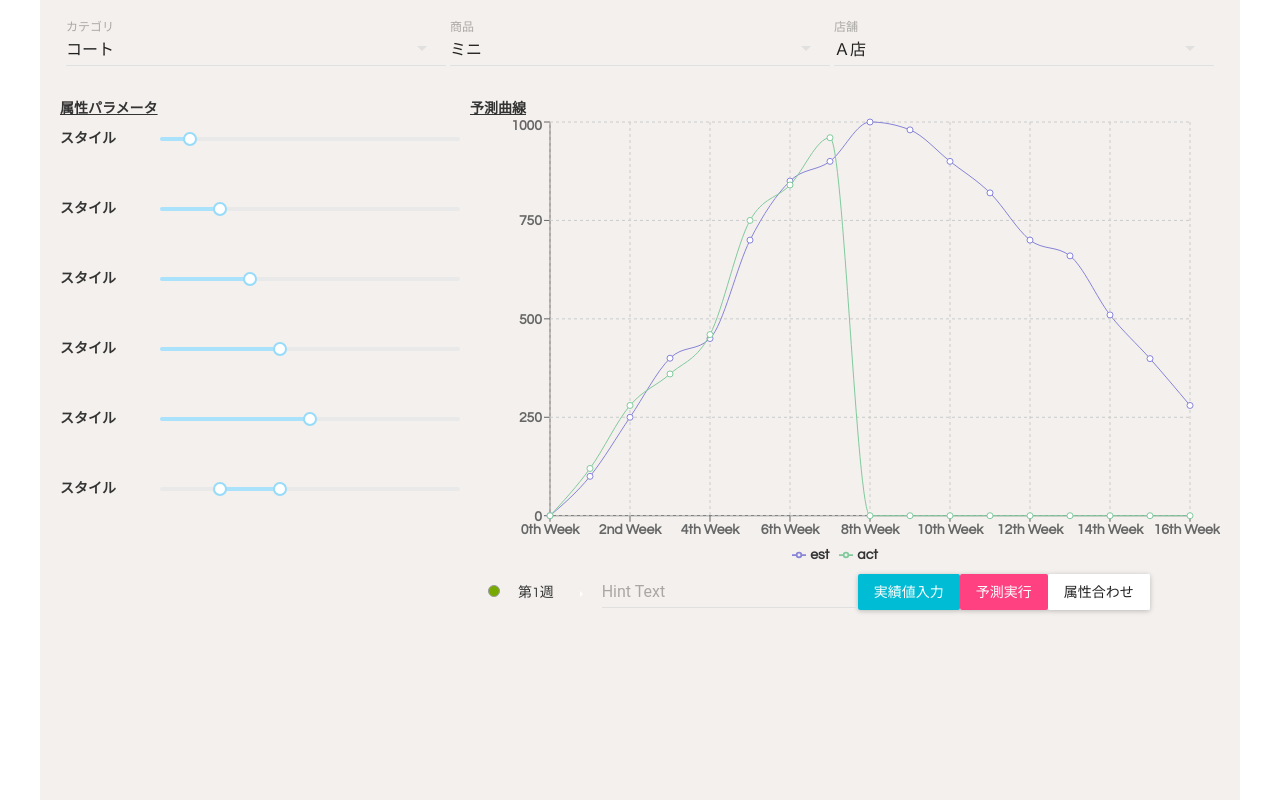
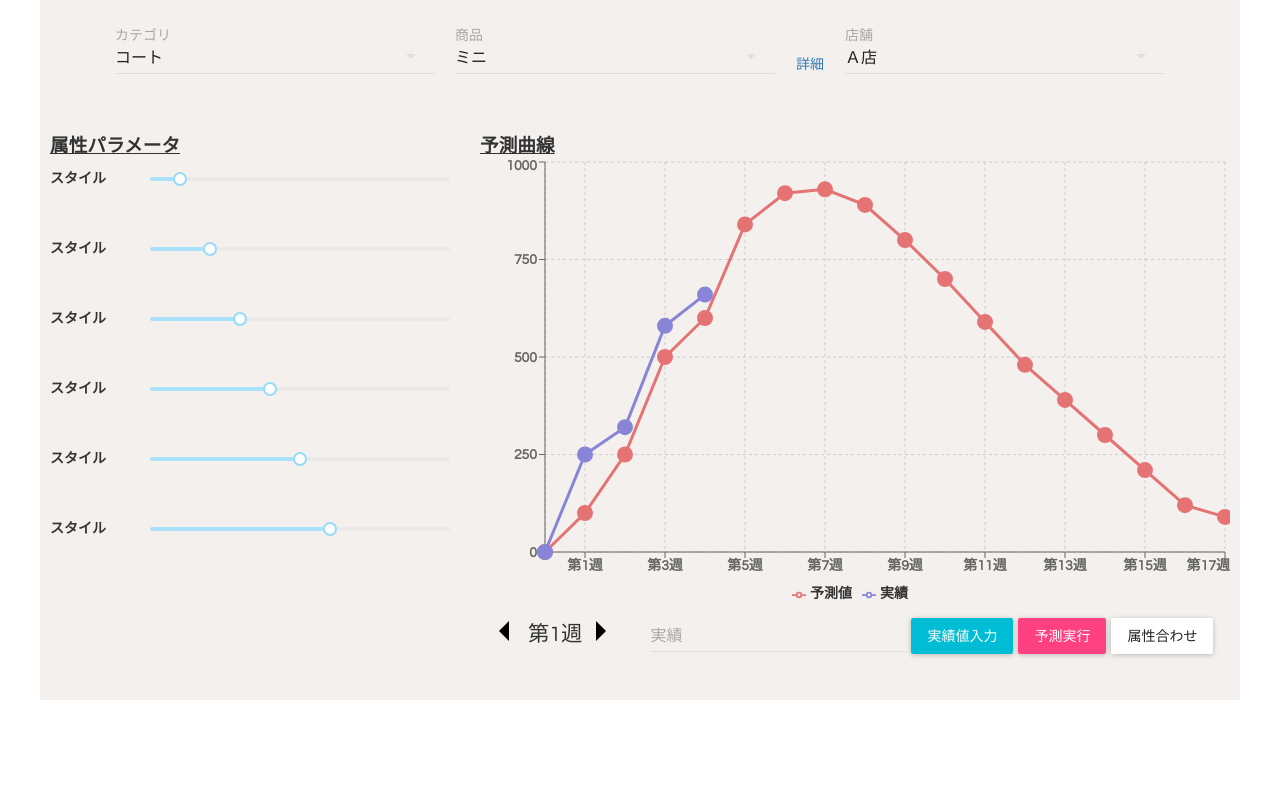
Before and after one commit to jyubi2003/inventory-forcast, a React app: page / in a window 1280 px wide. Built offline with nearby package versions, Linux system fonts and the light colour scheme.

Commit message:
UI Fixed

```diff
--- a/src/index.css
+++ b/src/index.css
@@ -65,7 +65,7 @@ img {
   margin:     0px auto;
   padding:    0px 0px 20px;
   width:      1200px;
-  height:     800px;
+  height:     700px;
   background: #F3F0ED;
   text-align: left;
   /* border:     1px solid #999; */
@@ -83,20 +83,33 @@ img {
 }
 
 .selection-1 {
-  width:      calc(95% / 3);
-  margin:     2px;
+  width:      calc(80% / 3);
+  margin:     10px;
   /* border:     1px solid #999; */
 }
 
+.detail-link {
+  width:      40px;
+  margin:     5px;
+  justif-content: center;
+  text-align: center;
+  vertical-align:  baseline;
+  /* border:     1px solid #999; */
+}
+
+.detail-link a {
+  line-height: 120px;
+}
+
 .prediction {
-  margin:     0px 20px;
+  margin:     0px 10px;
   padding:    0px;
   height:     600px;
   /* border:     1px solid #999; */
 }
 
 .controls {
-  margin:     20px 0px 0px;
+  margin:     0px 0px 0px;
   padding:    0px;
   width:      400px;
   float:      left;
@@ -130,7 +143,7 @@ img {
 }
 
 .forcast {
-  margin:     20px 0px 0px;
+  margin:     0px 0px 0px;
   padding:    0px;
   width:      750px;
   float:      right;
@@ -144,16 +157,16 @@ img {
 }
 
 .action {
-  /* border:     1px solid #999; */
+ /*  border:     1px solid #999;  */
 }
 
 .current-week {
   display:    inline;
-  /* border:     1px solid #999; */
+  font-size:  16pt;
+  /* border:     1px solid #999;  */
 }
 
-
-.icon-prev {
+.icon-prev-1 {
   display:    inline-box;
   border:     1px solid #999;
   width:      12px;
@@ -163,30 +176,50 @@ img {
   background: #7a0;
 }
 
-.icon-next {
+.icon-next-1 {
   display:    inline-box;
   border:     1px solid #999;
   left:       5px;
   box-sizing: border-box;
-  width:      3px;
-  height:     3px;
+  width:      12px;
+  height:     12px;
   border:     3px solid transparent;
   border-left: 3px solid #fff;
 }
 
+.icon-prev{
+  border-top: 10px solid transparent;
+  border-left: 10x solid transparent;
+  border-right: 10px solid black;
+  border-bottom: 10px solid transparent;
+  }
+
+.icon-next{
+  width: 0;
+  height: 0;
+  border-top: 10px solid transparent;
+  border-left: 10px solid black;
+  border-right: 10px solid transparent;
+  border-bottom: 10px solid transparent;
+  }
+
 .performance {
   display:    inline;
+  margin-left:   20px;
   /* border:     1px solid #999; */
 }
 
 .input {
+  margin-left:   5px;
   /* border:     1px solid #999; */
 }
 
 .execute {
+  margin-left:   5px;
   /* border:     1px solid #999; */
 }
 
 .atr-fitting {
-  /* border:     1px solid #999; */
+  margin-left:   5px;
+  /* border:     1px solid #999;  */
 }
--- a/src/index.js
+++ b/src/index.js
@@ -1,16 +1,17 @@
 import React from 'react';
 import ReactDOM from 'react-dom';
-import { LineChart, Line, XAxis, YAxis, CartesianGrid, Tooltip, Legend } from 'recharts';
+import MuiThemeProvider from 'material-ui/styles/MuiThemeProvider';
+import getMuiTheme from 'material-ui/styles/getMuiTheme';
+import {LineChart, Line, XAxis, YAxis, CartesianGrid, Tooltip, Legend } from 'recharts';
 // eslint-disable-next-line
 import injectTapEventPlugin from 'react-tap-event-plugin';
-import MuiThemeProvider from 'material-ui/styles/MuiThemeProvider';
 import SelectField from 'material-ui/SelectField';
 import MenuItem from 'material-ui/MenuItem';
 // import Slider from 'material-ui/Slider';
 import IconButton from 'material-ui/IconButton';
 import TextField from 'material-ui/TextField';
 import RaisedButton from 'material-ui/RaisedButton';
-import Slider, { Range } from 'rc-slider';
+import Slider, { Range, createSliderWithTooltip } from 'rc-slider';
 // We can just import Slider or Range to reduce bundle size
 // import Slider from 'rc-slider/lib/Slider';
 // import Range from 'rc-slider/lib/Range';
@@ -24,6 +25,8 @@ const styles = {
   },
   margin:  12,
 };
+
+const SliderWithTooltip = createSliderWithTooltip(Slider);
 
 class Selections extends React.Component {
   state = {
@@ -41,6 +44,7 @@ class Selections extends React.Component {
             fullWidth={true}
             value={this.state.value}
             onChange={this.handleChange}
+            floatingLabelStyle={{fontSize: '14pt'}}
           >
             <MenuItem value={1} primaryText="コート" />
             <MenuItem value={2} primaryText="ジャケット" />
@@ -58,12 +62,16 @@ class Selections extends React.Component {
             fullWidth={true}
             value={this.state.value}
             onChange={this.handleChange}
+            floatingLabelStyle={{fontSize: '14pt'}}
           >
             <MenuItem value={1} primaryText="ミニ" />
             <MenuItem value={2} primaryText="ひざ丈" />
             <MenuItem value={3} primaryText="ロング" />
             <MenuItem value={4} primaryText="その他" />
           </SelectField>
+        </div>
+        <div className="detail-link">
+            <a ref="#">詳細</a>
         </div>
 
         <div  className="selection-1">
@@ -72,6 +80,7 @@ class Selections extends React.Component {
             fullWidth={true}
             value={this.state.value}
             onChange={this.handleChange}
+            floatingLabelStyle={{fontSize: '14pt'}}
           >
             <MenuItem value={1} primaryText="Ａ店" />
             <MenuItem value={2} primaryText="Ｂ店" />
@@ -131,13 +140,13 @@ class Controls extends React.Component {
   render() {
     return(
       <div className="controls">
-        <p style={{textDecoration: "underline"}}>属性パラメータ</p>
+        <p style={{textDecoration: "underline", fontSize: "14pt"}}>属性パラメータ</p>
         <div>
           <div className="control">
             <div className="control-label">
               {'スタイル'}
             </div>
-            <Slider  className="control-slider"
+            <SliderWithTooltip  className="control-slider"
               min={0}
               max={1}
               step={0.01}
@@ -149,7 +158,7 @@ class Controls extends React.Component {
             <p className="control-label">
               {'スタイル'}
             </p>
-            <Slider className="control-slider"
+            <SliderWithTooltip className="control-slider"
               min={0}
               max={1}
               step={0.01}
@@ -161,7 +170,7 @@ class Controls extends React.Component {
             <p className="control-label">
               {'スタイル'}
             </p>
-            <Slider className="control-slider"
+            <SliderWithTooltip className="control-slider"
               min={0}
               max={1}
               step={0.01}
@@ -173,7 +182,7 @@ class Controls extends React.Component {
             <p className="control-label">
               {'スタイル'}
             </p>
-            <Slider className="control-slider"
+            <SliderWithTooltip className="control-slider"
               min={0}
               max={1}
               step={0.01}
@@ -185,7 +194,7 @@ class Controls extends React.Component {
             <p className="control-label">
               {'スタイル'}
             </p>
-            <Slider className="control-slider"
+            <SliderWithTooltip className="control-slider"
               min={0}
               max={1}
               step={0.01}
@@ -197,12 +206,12 @@ class Controls extends React.Component {
             <p className="control-label">
               <span>{'スタイル'}</span>
             </p>
-            <Range className="control-slider"
+            <SliderWithTooltip className="control-slider"
               min={0}
               max={1}
               step={0.01}
-              defaultValue={[0.2,0.4]}
-              onChange={this.handleFifthSlider}
+              defaultValue={[this.state.sixthSlider]}
+              onChange={this.handleSixthSlider}
             />
           </div>
         </div>
@@ -211,6 +220,7 @@ class Controls extends React.Component {
   }
 }
 
+/*
 const data = [
   {name: '0th Week', est: 0, act: 0, amt: 0},
   {name: '1th Week', est: 100, act: 120, amt: 20},
@@ -250,7 +260,58 @@ class SimpleLineChart extends React.Component {
     );
   }
 }
+*/
 
+const series = [
+  {name: '予測値', data: [
+    {category: '第0週', value: 0},
+    {category: '第1週', value: 100},
+    {category: '第2週', value: 250},
+    {category: '第3週', value: 500},
+    {category: '第4週', value: 600},
+    {category: '第5週', value: 840},
+    {category: '第6週', value: 920},
+    {category: '第7週', value: 930},
+    {category: '第8週', value: 890},
+    {category: '第9週', value: 800},
+    {category: '第10週', value: 700},
+    {category: '第11週', value: 590},
+    {category: '第12週', value: 480},
+    {category: '第13週', value: 390},
+    {category: '第14週', value: 300},
+    {category: '第15週', value: 210},
+    {category: '第16週', value: 120},
+    {category: '第17週', value: 90}
+  ], stroke: '#E57373'},
+  {name: '実績', data: [
+    {category: '第0週', value: 0},
+    {category: '第1週', value: 250},
+    {category: '第2週', value: 320},
+    {category: '第3週', value: 580},
+    {category: '第4週', value: 660}
+  ], stroke: '#8884d8'},
+];
+
+class SimpleAreaChart extends React.Component {
+  render () {
+    return (
+      <div className="graph">
+        <p style={{textDecoration: "underline", fontSize: "14pt"}}>予測曲線</p>
+        <LineChart width={750} height={450}>
+          <CartesianGrid strokeDasharray="3 3" />
+          <XAxis dataKey="category" type="category" allowDuplicatedCategory={false} />
+          <YAxis dataKey="value"/>
+          <Tooltip/>
+          <Legend />
+          {series.map(s => (
+            <Line dataKey="value" data={s.data} name={s.name} key={s.name} stroke={s.stroke} strokeWidth={3} dot={{ strokeWidth: 8, r: 4}}
+            />
+          ))}
+        </LineChart>
+      </div>
+    );
+  }
+}
 
 class Action extends React.Component {
   render() {
@@ -275,7 +336,7 @@ class Action extends React.Component {
         </div>
         <TextField
          className="performance"
-          hintText="Hint Text"
+          hintText="実績"
         />
         <RaisedButton
           className="input"
@@ -305,7 +366,7 @@ class ApparelDemo extends React.Component {
           <div className="prediction">
             <Controls />
             <div className="forcast">
-              <SimpleLineChart />
+              <SimpleAreaChart />
               <Action />
             </div>
           </div>
```
